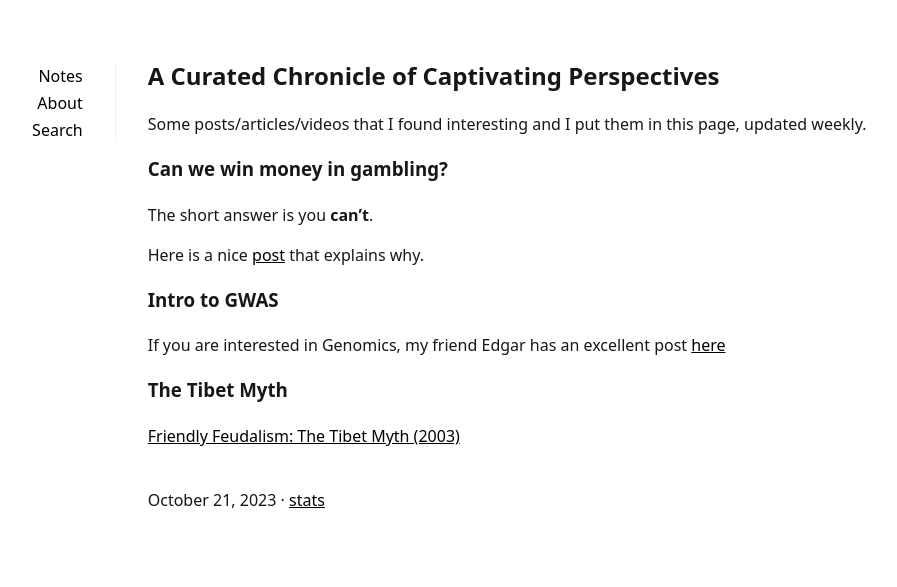
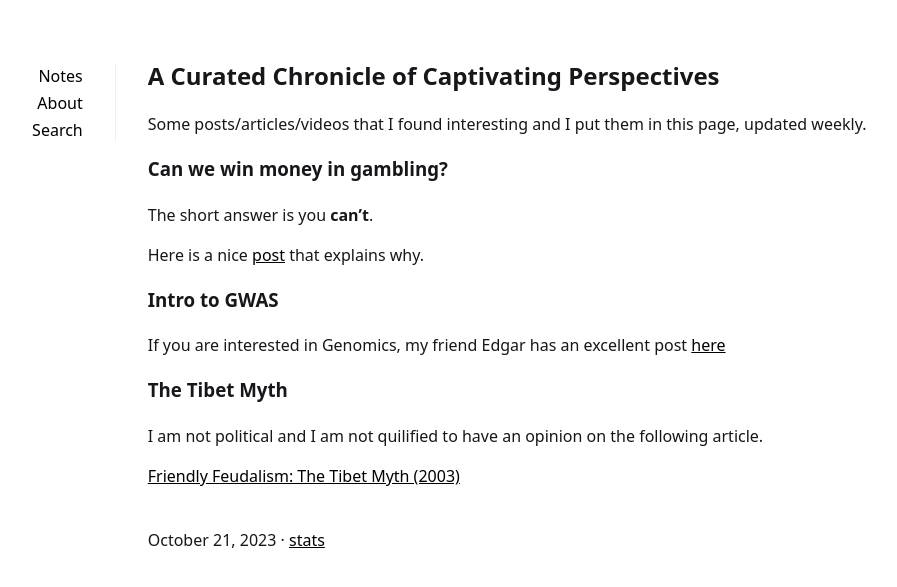
Before and after one commit to acneyouth1996/notes, a Jekyll site: the page built from _posts/2023-10-20-favs.md, in a window 1280 px wide. Shown: the top 587 px of the page, without its empty margins (205-1102 px from the left). Built offline with Jekyll 4.4.1, drawn with Linux system fonts in a browser that asks for light colours.

Commit message:
update page

```diff
--- a/_posts/2023-10-20-favs.md
+++ b/_posts/2023-10-20-favs.md
@@ -25,4 +25,6 @@ If you are interested in Genomics, my friend Edgar has an excellent post [here](
 
 ### The Tibet Myth
 
+I am not political and I am not quilified to have an opinion on the following article.
+
 [Friendly Feudalism: The Tibet Myth (2003)](https://redsails.org/friendly-feudalism/)
```
